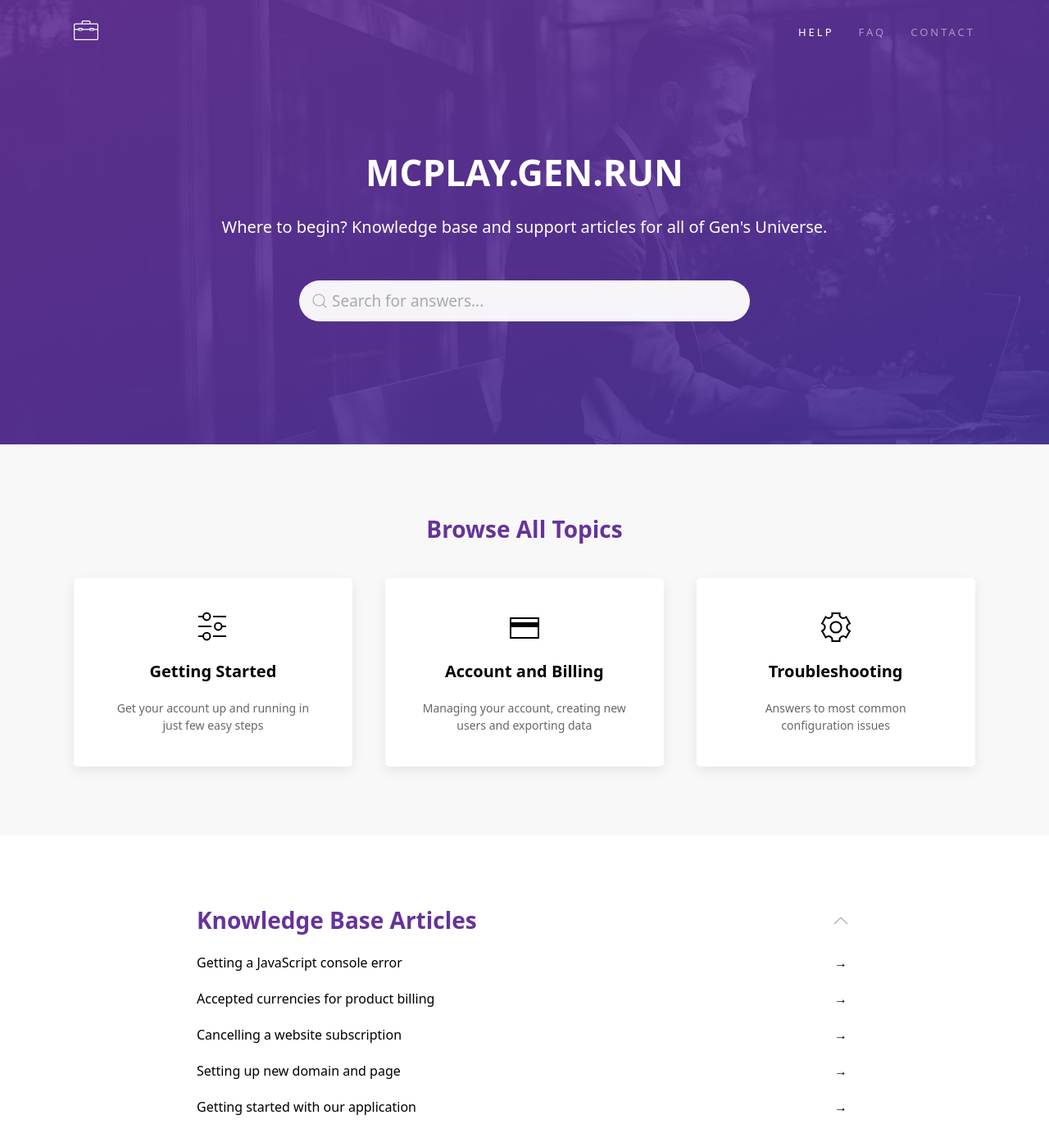
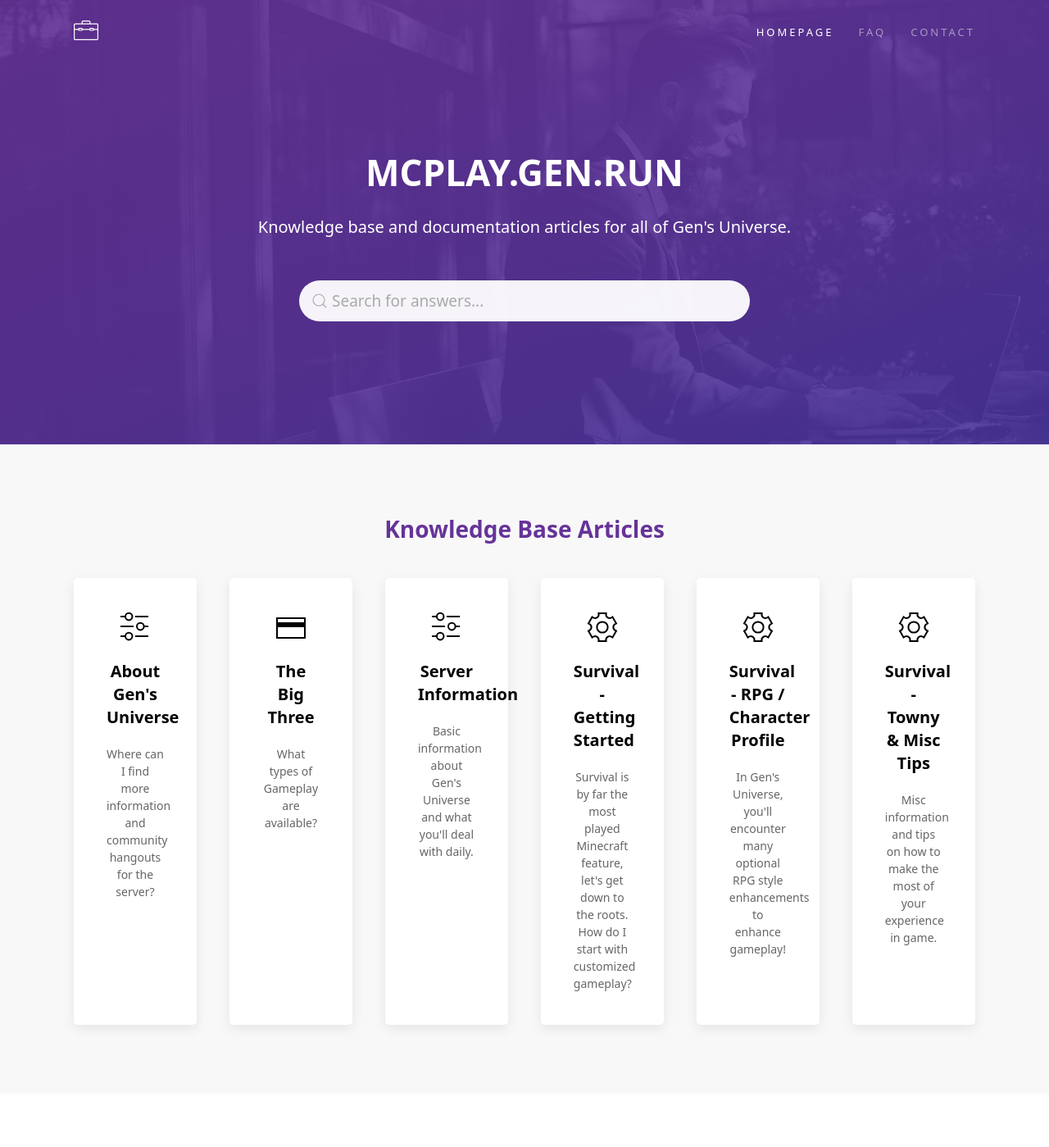
Before and after one commit to GenSecrets/docs, a Jekyll site: the page built from index.md, in a window 1280 px wide and 1400 px high. Shown: the whole window at 82% size. Built offline with Jekyll 4.4.1, drawn with Linux system fonts in a browser that asks for light colours.

Commit message:
Customizing website, add favicon, more categories

```diff
--- a/_data/navigation_categories.yml
+++ b/_data/navigation_categories.yml
@@ -1,15 +1,27 @@
 # Categories home page navigation
 
-- heading: Browse All Topics
+- heading: Knowledge Base Articles
   categories:
-    - title: Getting Started
-      desc: Get your account up and running in just few easy steps
+    - title: About Gen's Universe
+      desc: Where can I find more information and community hangouts for the server?
       icon: settings
 
-    - title: Account and Billing
-      desc: Managing your account, creating new users and exporting data
+    - title: The Big Three
+      desc: What types of Gameplay are available?
       icon: credit-card
 
-    - title: Troubleshooting
-      desc: Answers to most common configuration issues
+    - title: Server Information
+      desc: Basic information about Gen's Universe and what you'll deal with daily.
+      icon: settings
+
+    - title: Survival - Getting Started
+      desc: Survival is by far the most played Minecraft feature, let's get down to the roots. How do I start with customized gameplay?
       icon: cog
+
+    - title: Survival - RPG / Character Profile
+      desc: In Gen's Universe, you'll encounter many optional RPG style enhancements to enhance gameplay!
+      icon: cog
+
+    - title: Survival - Towny & Misc Tips
+      desc: Misc information and tips on how to make the most of your experience in game.
+      icon: cog
--- a/_data/navigation_footer.yml
+++ b/_data/navigation_footer.yml
@@ -1,6 +1,6 @@
 # Footer navigation links
 
-- title: Help
+- title: Homepage
   url: /
 
 - title: Faq
--- a/_data/navigation_header.yml
+++ b/_data/navigation_header.yml
@@ -1,5 +1,5 @@
 # Navbar menu navigation links
-- title: Help
+- title: Homepage
   url: /
 
 - title: Faq
--- a/faq.md
+++ b/faq.md
@@ -1,6 +1,6 @@
 ---
 layout: page
-title: Frequently Asked Questions
+title: Extremely Common Articles / FAQ
 permalink: /faq/
 ---
 <br/>
--- a/index.md
+++ b/index.md
@@ -1,7 +1,7 @@
 ---
 layout: help
 title: MCPLAY.GEN.RUN
-subtitle: Where to begin? Knowledge base and support articles for all of Gen's Universe.
+subtitle: Knowledge base and documentation articles for all of Gen's Universe.
 hero:
     background: "#663399"
     image: header_2.jpg
```
Also changed, not shown: other parts of index.md (+1 -1 lines), thanks.md (+1 -7 lines), README.md, uploads/favicon.png (added).
